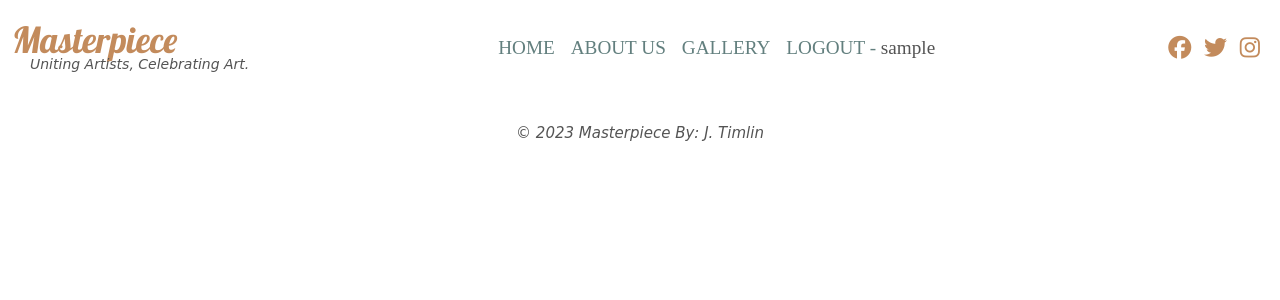
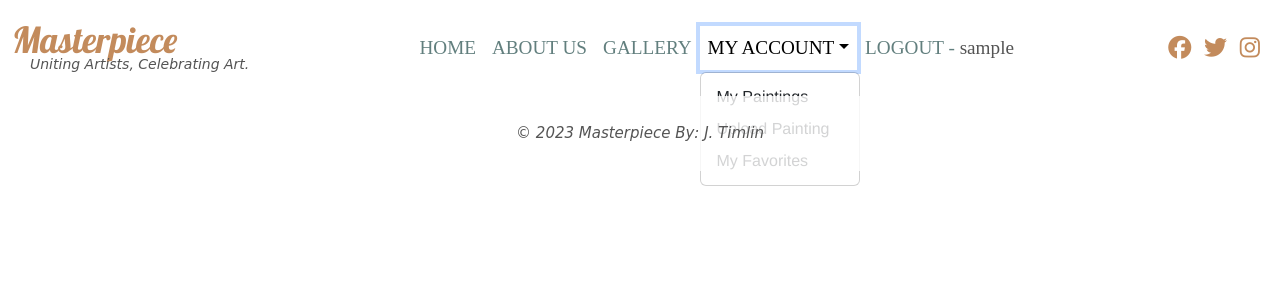
Before and after one commit to jtimlin/masterpiece, a Django app: page / in a window 1280 px wide, after a click on "MY ACCOUNT". Shown: the top 300 px of the page. Run offline with Django 3.2, Linux system fonts and the light colour scheme; the visitor is signed in with stand-in values (Sample User, id 1); data that the repository does not hold is empty; some libraries are stand-ins or nearby versions; some web fonts are replaced.

Commit message:
Add My Account links to navbar when inlogged

```diff
--- a/templates/base.html
+++ b/templates/base.html
@@ -37,6 +37,14 @@
                 <a class="nav-link" href="#">Gallery</a>
               </li>
               {% if user.is_authenticated %}
+              <li class="nav-item dropdown">
+                  <a class="nav-link dropdown-toggle" href="#" role="button" data-bs-toggle="dropdown" aria-expanded="false">My Account</a>
+                  <ul class="dropdown-menu">
+                    <li><a class="dropdown-item" href="#">My Paintings</a></li>
+                    <li><a class="dropdown-item" href="#">Upload Painting</a></li>
+                    <li><a class="dropdown-item" href="#">My Favorites</a></li>
+                  </ul>
+                </li>
               <li class="nav-item">
                   <a class="nav-link" href="{% url 'account_logout' %}">Logout - <span class="navbar-username">{{ user.username  }}</span></a>
               </li>
```
